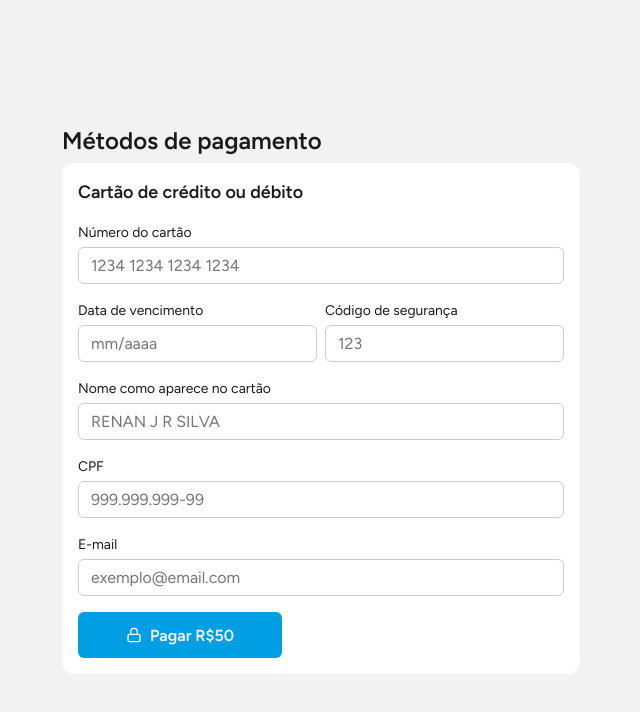
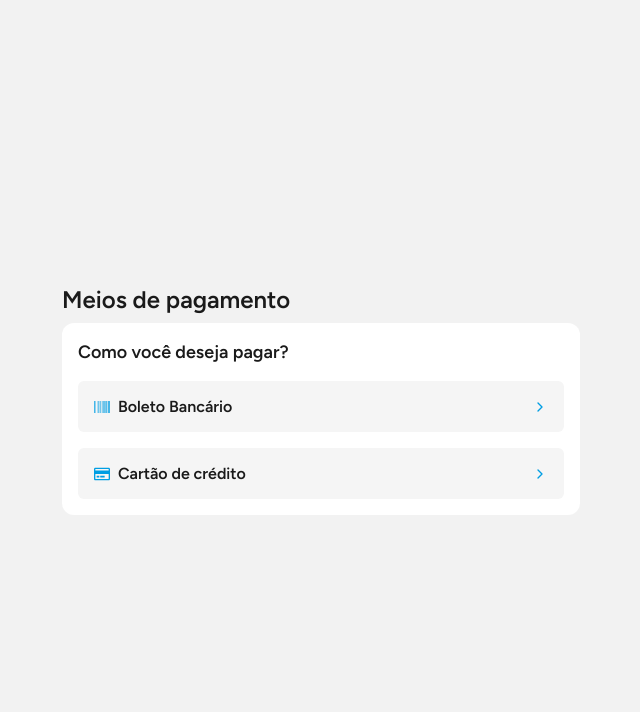
Before and after one commit to renanjefferson/frontend_mercado_pago_challenge, a React (Vite) app: page / in a window 1280 px wide. Shown: the top 712 px of the page, without its empty margins (319-959 px from the left). Built offline with nearby package versions, Linux system fonts and the light colour scheme.

Commit message:
feat: Creating the BarCode component, adding validation on the credit card form and creating the Payments component

```diff
--- /dev/null
+++ b/src/components/BarCodeForm/index.tsx
@@ -0,0 +1,22 @@
+import Button from '../Button';
+import * as S from './styles';
+
+interface BarCodeFormProps {
+  paymentMethod: (method: string) => void;
+}
+
+const BarCodeForm: React.FC<BarCodeFormProps> = ({ paymentMethod }) => {
+  return (
+    <S.Container>
+      <S.Title>Boleto bancário</S.Title>
+
+      <S.ChangePaymentMethod>
+        <Button isFullWidth onClick={() => paymentMethod('payment-method')}>
+          <span>Alterar forma de pagamento</span>
+        </Button>
+      </S.ChangePaymentMethod>
+    </S.Container>
+  );
+};
+
+export default BarCodeForm;
--- /dev/null
+++ b/src/components/BarCodeForm/styles.ts
@@ -0,0 +1,28 @@
+import styled from 'styled-components';
+
+export const Container = styled.div`
+  background-color: var(--color-greys-100);
+  border-radius: 0.75rem;
+  padding: 1rem;
+  width: 100%;
+`;
+
+export const Title = styled.h2`
+  font-size: 1.12rem;
+  font-weight: var(--font-weight-semibold);
+  margin: 0;
+  margin-bottom: 1rem;
+  max-width: 100%;
+  word-break: break-word;
+`;
+
+export const ChangePaymentMethod = styled.div`
+  margin: 2rem 0;
+  border-top: 1px solid var(--color-greys-400);
+
+  & button {
+    color: var(--primary-color);
+    font-size: 1rem;
+    font-weight: var(--font-weight-bold);
+  }
+`;
--- a/src/components/Button/index.tsx
+++ b/src/components/Button/index.tsx
@@ -17,11 +17,11 @@ const Button: React.FC<ButtonProps> = forwardRef<
   ButtonProps
 >(
   (
-    { children, isFullWidth = false }: ButtonProps,
+    { children, isFullWidth = false, ...props }: ButtonProps,
     ref: Ref<HTMLButtonElement>
   ) => {
     return (
-      <S.Button ref={ref} isFullWidth={isFullWidth}>
+      <S.Button ref={ref} isFullWidth={isFullWidth} {...props}>
         {children}
       </S.Button>
     );
--- a/src/components/CardForm/index.tsx
+++ b/src/components/CardForm/index.tsx
@@ -6,24 +6,40 @@ import Button from '../Button';
 import Input from '../Input';
 import * as S from './styles';
 
+interface CardFormProps {
+  paymentMethod: (method: string) => void;
+}
+
 interface CardFormInputs {
   cardNumber: string;
-  expirationDate: string;
+  cardExpirationMonth: number;
+  cardExpirationYear: number;
   securityCode: number;
   cardholderName: string;
   docNumber: string;
-  cardholderEmail: string;
+  email: string;
 }
+
 const schema = yup.object().shape({
   cardNumber: yup.string().required('Caracteres de número de cartão inválidos'),
-  expirationDate: yup.string().required('Caracteres de data inválidos'),
-  securityCode: yup.string().required('Caracteres de CVV inválidos'),
+  cardExpirationMonth: yup
+    .string()
+    .required('Mês obrigatório')
+    .matches(/^[0-9]{2}$/, 'O mês não é válido'),
+  cardExpirationYear: yup
+    .string()
+    .required('Ano obrigatório')
+    .matches(/^[0-9]{2}$/, 'O ano não é válido'),
+  securityCode: yup
+    .string()
+    .required('CVV obrigatório')
+    .matches(/^[0-9]{3,4}$/, 'O CVV não é válido'),
   cardholderName: yup.string().required('Dado obrigatório'),
   docNumber: yup.string().required('Dado obrigatório'),
-  cardholderEmail: yup.string().required('Dado obrigatório'),
+  email: yup.string().required('Dado obrigatório'),
 });
 
-const CardForm: React.FC = () => {
+const CardForm: React.FC<CardFormProps> = ({ paymentMethod }) => {
   const {
     register,
     handleSubmit,
@@ -43,43 +59,50 @@ const CardForm: React.FC = () => {
   return (
     <S.Container>
       <S.Form onSubmit={handleSubmit(onSubmit)}>
-        <S.Title>Cartão de crédito ou débito</S.Title>
+        <S.Title>Cartão de crédito</S.Title>
         <S.Wide>
           <S.Label htmlFor="cardNumber">Número do cartão</S.Label>
           <Input
             id="cardNumber"
+            placeholder="1234 1234 1234 1234"
+            data-checkout="cardNumber"
             isFullWidth
-            placeholder="1234 1234 1234 1234"
-            maxLength={25}
-            autoComplete="off"
-            inputMode="numeric"
             {...register('cardNumber')}
             error={errors.cardNumber}
           />
         </S.Wide>
         <S.Fields>
-          <S.Box>
-            <S.Label htmlFor="expirationDate">Data de vencimento</S.Label>
-            <Input
-              id="expirationDate"
-              isFullWidth
-              placeholder="mm/aaaa"
-              maxLength={7}
-              autoComplete="off"
-              inputMode="numeric"
-              {...register('expirationDate')}
-              error={errors.expirationDate}
-            />
-          </S.Box>
+          <S.Flex>
+            <S.Box>
+              <S.Label htmlFor="cardExpirationMonth">Mês</S.Label>
+              <Input
+                id="cardExpirationMonth"
+                placeholder="MM"
+                data-checkout="cardExpirationMonth"
+                isFullWidth
+                {...register('cardExpirationMonth')}
+                error={errors.cardExpirationMonth}
+              />
+            </S.Box>
+            <S.Box>
+              <S.Label htmlFor="cardExpirationYear">Ano</S.Label>
+              <Input
+                id="cardExpirationYear"
+                placeholder="AA"
+                data-checkout="cardExpirationYear"
+                isFullWidth
+                {...register('cardExpirationYear')}
+                error={errors.cardExpirationYear}
+              />
+            </S.Box>
+          </S.Flex>
           <S.Box>
             <S.Label htmlFor="securityCode">Código de segurança</S.Label>
             <Input
               id="securityCode"
+              placeholder="123"
+              data-checkout="securityCode"
               isFullWidth
-              placeholder="123"
-              maxLength={4}
-              autoComplete="off"
-              inputMode="numeric"
               {...register('securityCode')}
               error={errors.securityCode}
             />
@@ -91,8 +114,9 @@ const CardForm: React.FC = () => {
           </S.Label>
           <Input
             id="cardholderName"
+            placeholder="RENAN J R SILVA"
+            data-checkout="cardholderName"
             isFullWidth
-            placeholder="RENAN J R SILVA"
             {...register('cardholderName')}
             error={errors.cardholderName}
           />
@@ -101,24 +125,30 @@ const CardForm: React.FC = () => {
           <S.Label htmlFor="docNumber">CPF</S.Label>
           <Input
             id="docNumber"
+            placeholder="999.999.999-99"
+            data-checkout="docNumber"
             isFullWidth
-            placeholder="999.999.999-99"
             {...register('docNumber')}
             error={errors.docNumber}
           />
         </S.Wide>
         <S.Wide>
-          <S.Label htmlFor="cardholderEmail">E-mail</S.Label>
+          <S.Label htmlFor="email">E-mail</S.Label>
           <Input
             type={'email'}
-            id="cardholderEmail"
+            id="email"
             isFullWidth
             placeholder="exemplo@email.com"
-            {...register('cardholderEmail')}
-            error={errors.cardholderEmail}
+            {...register('email')}
+            error={errors.email}
           />
         </S.Wide>
-        <Button>
+        <S.ChangePaymentMethod>
+          <Button isFullWidth onClick={() => paymentMethod('payment-method')}>
+            <span>Alterar forma de pagamento</span>
+          </Button>
+        </S.ChangePaymentMethod>
+        <Button isFullWidth type="submit">
           <FiLock />
           <span>Pagar R$50</span>
         </Button>
--- a/src/components/CardForm/styles.ts
+++ b/src/components/CardForm/styles.ts
@@ -17,7 +17,7 @@ export const Title = styled.h2`
 `;
 
 export const Form = styled.form`
-  & button {
+  & button[type='submit'] {
     background-color: var(--primary-color);
     color: var(--color-greys-100);
     font-size: 1rem;
@@ -46,6 +46,18 @@ export const Fields = styled.div`
 `;
 
 export const Box = styled.div``;
+export const Flex = styled.div`
+  align-items: center;
+  display: flex;
+  gap: 0.5rem;
+  justify-content: center;
+`;
+
+export const ContainerExpirationDate = styled.div`
+  display: flex;
+  align-items: center;
+  justify-content: center;
+`;
 
 export const Label = styled.label`
   display: block;
@@ -55,3 +67,14 @@ export const Label = styled.label`
   margin-bottom: 0.25rem;
   word-break: break-word;
 `;
+
+export const ChangePaymentMethod = styled.div`
+  margin: 2rem 0;
+  border-top: 1px solid var(--color-greys-400);
+
+  & button {
+    color: var(--primary-color);
+    font-size: 1rem;
+    font-weight: var(--font-weight-bold);
+  }
+`;
--- a/src/components/Input/index.tsx
+++ b/src/components/Input/index.tsx
@@ -1,4 +1,5 @@
 import { forwardRef, InputHTMLAttributes, Ref } from 'react';
+import { FiAlertCircle } from 'react-icons/fi';
 import { FieldError } from 'react-hook-form';
 import * as S from './styles';
 
@@ -25,7 +26,10 @@ const Input: React.FC<InputProps> = forwardRef<HTMLInputElement, InputProps>(
           />
         </S.Container>
         {!!error && (
-          <S.ErrorMessage role="alert">{error.message}</S.ErrorMessage>
+          <S.ErrorMessage role="alert">
+            <FiAlertCircle size={13} />
+            {error.message}
+          </S.ErrorMessage>
         )}
       </>
     );
--- a/src/components/Input/styles.ts
+++ b/src/components/Input/styles.ts
@@ -26,12 +26,17 @@ export const Input = styled.input<InputProps>`
 `;
 
 export const ErrorMessage = styled.p`
+  align-items: center;
   color: var(--error-color);
-  display: inline-block;
+  display: flex;
   font-size: 0.81rem;
   font-weight: var(--font-weight-semibold);
-  margin: 0;
+  margin: 0.2rem 0;
   max-width: 100%;
   padding-left: 4px;
   word-break: break-word;
+
+  & svg {
+    margin-right: 0.2rem;
+  }
 `;
--- /dev/null
+++ b/src/components/Payment/index.tsx
@@ -0,0 +1,32 @@
+import { FaBarcode, FaRegCreditCard } from 'react-icons/fa';
+import { FiChevronRight } from 'react-icons/fi';
+import Button from '../Button';
+import * as S from './styles';
+
+interface PaymentProps {
+  paymentMethod: (method: string) => void;
+}
+
+const Payment: React.FC<PaymentProps> = ({ paymentMethod }) => {
+  return (
+    <S.Container>
+      <S.Title>Como você deseja pagar?</S.Title>
+      <Button isFullWidth onClick={() => paymentMethod('bolbradesco')}>
+        <S.Box>
+          <FaBarcode size={16} />
+          <h2>Boleto Bancário</h2>
+        </S.Box>
+        <FiChevronRight size={16} />
+      </Button>
+      <Button isFullWidth onClick={() => paymentMethod('cardToken')}>
+        <S.Box>
+          <FaRegCreditCard size={16} />
+          <h2>Cartão de crédito</h2>
+        </S.Box>
+        <FiChevronRight size={16} />
+      </Button>
+    </S.Container>
+  );
+};
+
+export default Payment;
--- /dev/null
+++ b/src/components/Payment/styles.ts
@@ -0,0 +1,51 @@
+import styled from 'styled-components';
+
+export const Container = styled.div`
+  background-color: var(--color-greys-100);
+  border-radius: 0.75rem;
+  padding: 1rem;
+  width: 100%;
+
+  & button {
+    justify-content: space-between;
+    background-color: var(--color-greys-300);
+    padding: 1rem;
+
+    & + button {
+      margin-top: 1rem;
+    }
+
+    &:hover {
+      background-color: var(--color-greys-400);
+    }
+
+    & h2 {
+      font-size: 1rem;
+      font-weight: var(--font-weight-semibold);
+    }
+
+    & svg {
+      color: var(--primary-color);
+    }
+  }
+`;
+
+export const Box = styled.div`
+  align-items: center;
+  display: flex;
+  justify-content: center;
+
+  & svg {
+    color: var(--primary-color);
+    margin-right: 0.5rem;
+  }
+`;
+
+export const Title = styled.h2`
+  font-size: 1.12rem;
+  font-weight: var(--font-weight-semibold);
+  margin: 0;
+  margin-bottom: 1rem;
+  max-width: 100%;
+  word-break: break-word;
+`;
--- a/src/pages/Checkout/index.tsx
+++ b/src/pages/Checkout/index.tsx
@@ -1,12 +1,30 @@
 import CardForm from '../../components/CardForm';
+import { useState } from 'react';
+import Payment from '../../components/Payment';
 import * as S from './styles';
+import BarCodeForm from '../../components/BarCodeForm';
 
 const Checkout: React.FC = () => {
+  const [paymentMethod, setPaymentMethod] = useState<string>('payment-method');
+
+  const selectPaymentMethod = (type: string) => {
+    setPaymentMethod(type);
+  };
+
   return (
     <S.Container>
       <S.Content>
-        <S.Title>Métodos de pagamento</S.Title>
-        <CardForm />
+        <S.Title>Meios de pagamento</S.Title>
+
+        {paymentMethod === 'payment-method' && (
+          <Payment paymentMethod={selectPaymentMethod} />
+        )}
+        {paymentMethod === 'cardToken' && (
+          <CardForm paymentMethod={selectPaymentMethod} />
+        )}
+        {paymentMethod === 'bolbradesco' && (
+          <BarCodeForm paymentMethod={selectPaymentMethod} />
+        )}
       </S.Content>
     </S.Container>
   );
```
